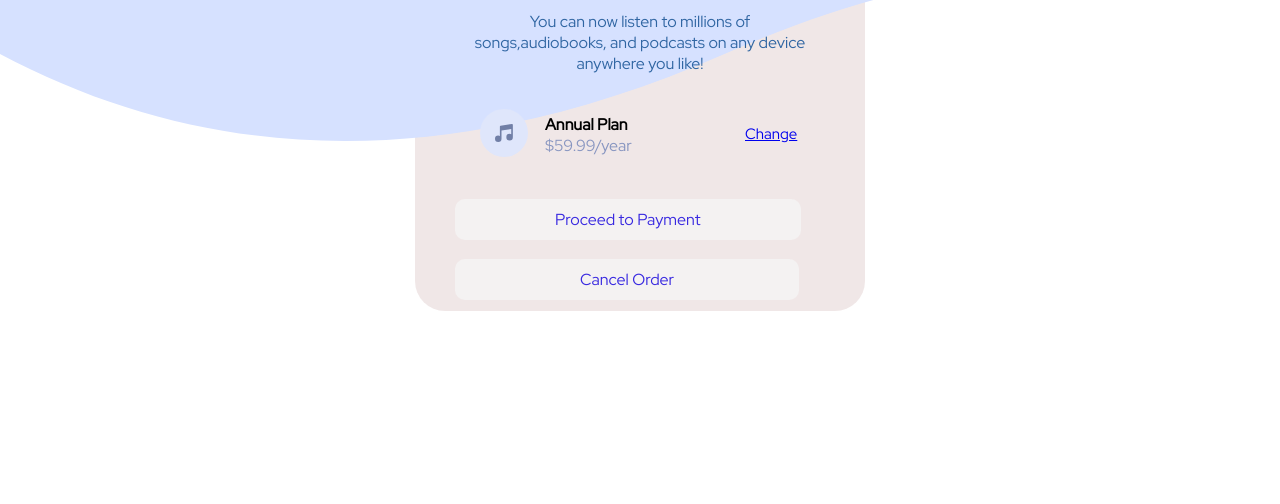
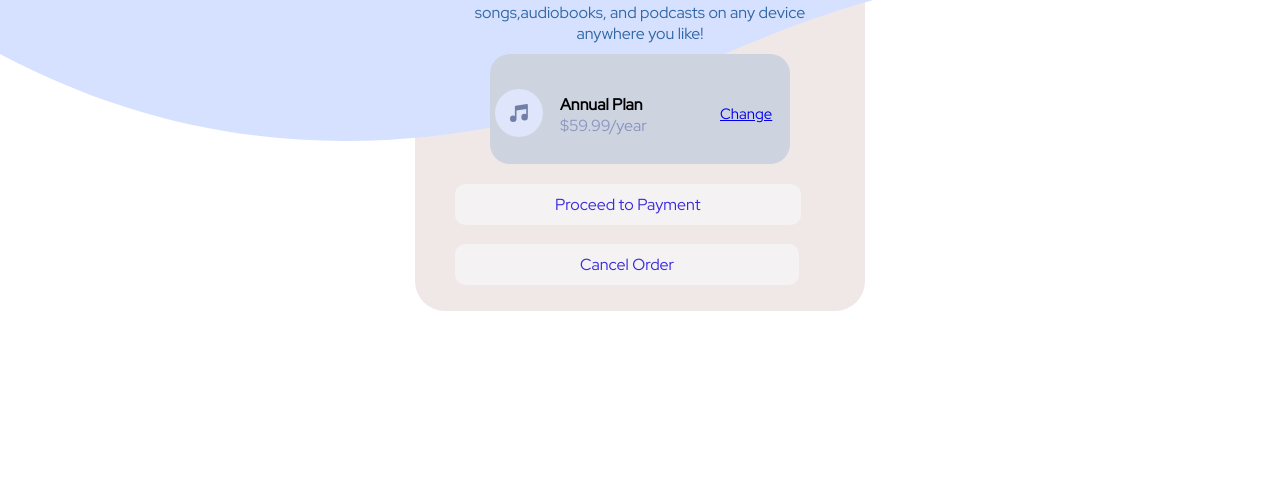
Before and after one commit to Gayuru-Anjana/order-summary, a plain HTML site: page index.html in a window 1280 px wide. Shown: the part 296-800 px from the top of the page. Drawn offline with Linux system fonts and the light colour scheme.

Commit message:
third commit

```diff
--- a/css/styles.css
+++ b/css/styles.css
@@ -1,7 +1,12 @@
 * {
   margin: 0;
   box-sizing: border-box;
-  background-image: url(#target);
+  background: linear-gradient(
+      top bottom hsl(225, 100%, 98%),
+      hsl(224, 23%, 55%),
+      hsl(223, 47%, 23%)
+    ),
+    url(#target);
   background-size: cover;
   background-position: center;
 }
@@ -19,32 +24,38 @@
 }
 .heading {
   font-weight: bolder;
-  line-height: 80px;
+  line-height: 50px;
   text-align: center;
 }
 .para {
   text-align: center;
   width: 350px;
   margin: auto;
+  padding-bottom: 10px;
   color: hsl(212, 55%, 41%);
 }
 .section {
-  padding-top: 35px;
   position: relative;
+  background-color: rgb(205, 211, 223);
+  width: 300px;
+  height: 110px;
+  margin: auto;
+  border-radius: 20px;
 }
 .plan {
   position: absolute;
-  left: 65px;
+  top: 35px;
+  left: 5px;
 }
 .cost {
   position: absolute;
-  left: 130px;
+  left: 70px;
   top: 40px;
   display: inline-block;
 }
 .change {
   position: absolute;
-  left: 330px;
+  left: 230px;
   top: 50px;
   font-size: 15px;
 }
@@ -53,7 +64,7 @@
   color: hsl(223, 100%, 33%);
 }
 .payment {
-  padding-top: 100px;
+  padding-top: 30px;
 }
 .first {
   font-weight: bolder;
```
